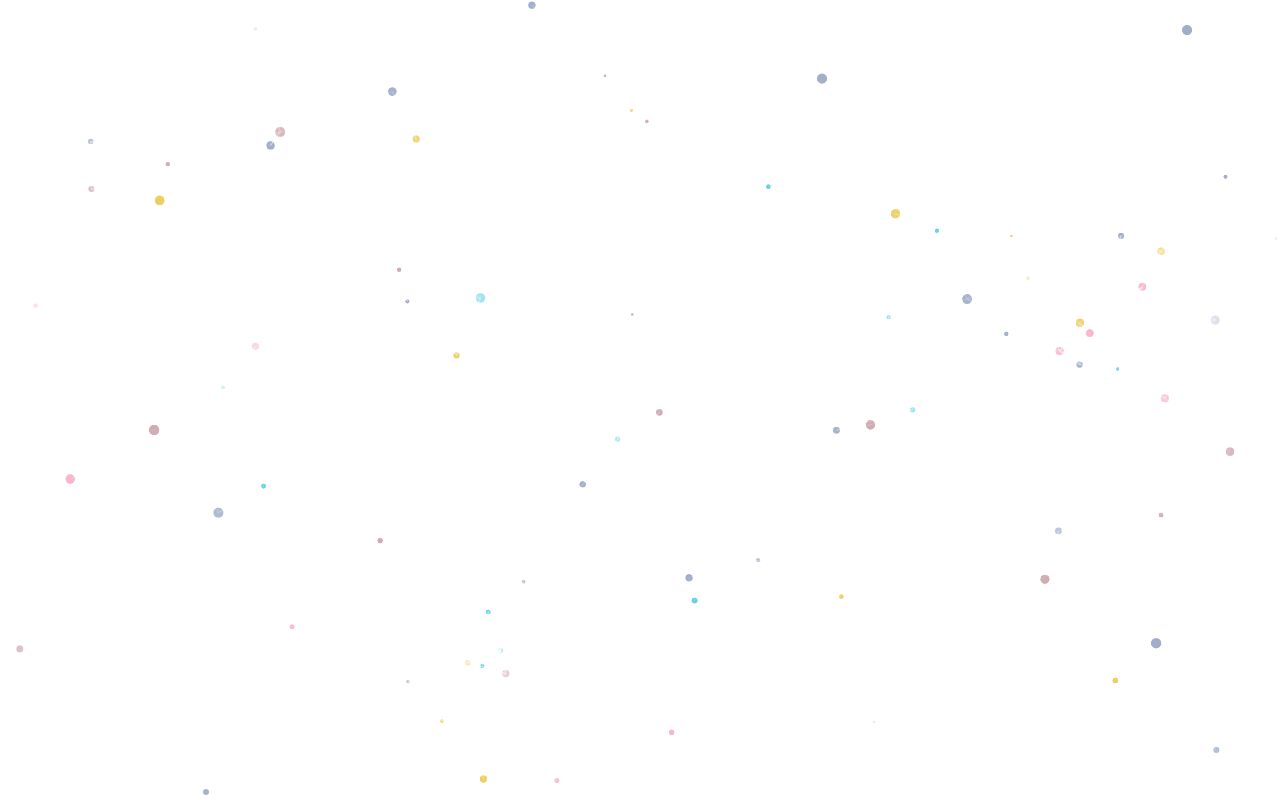
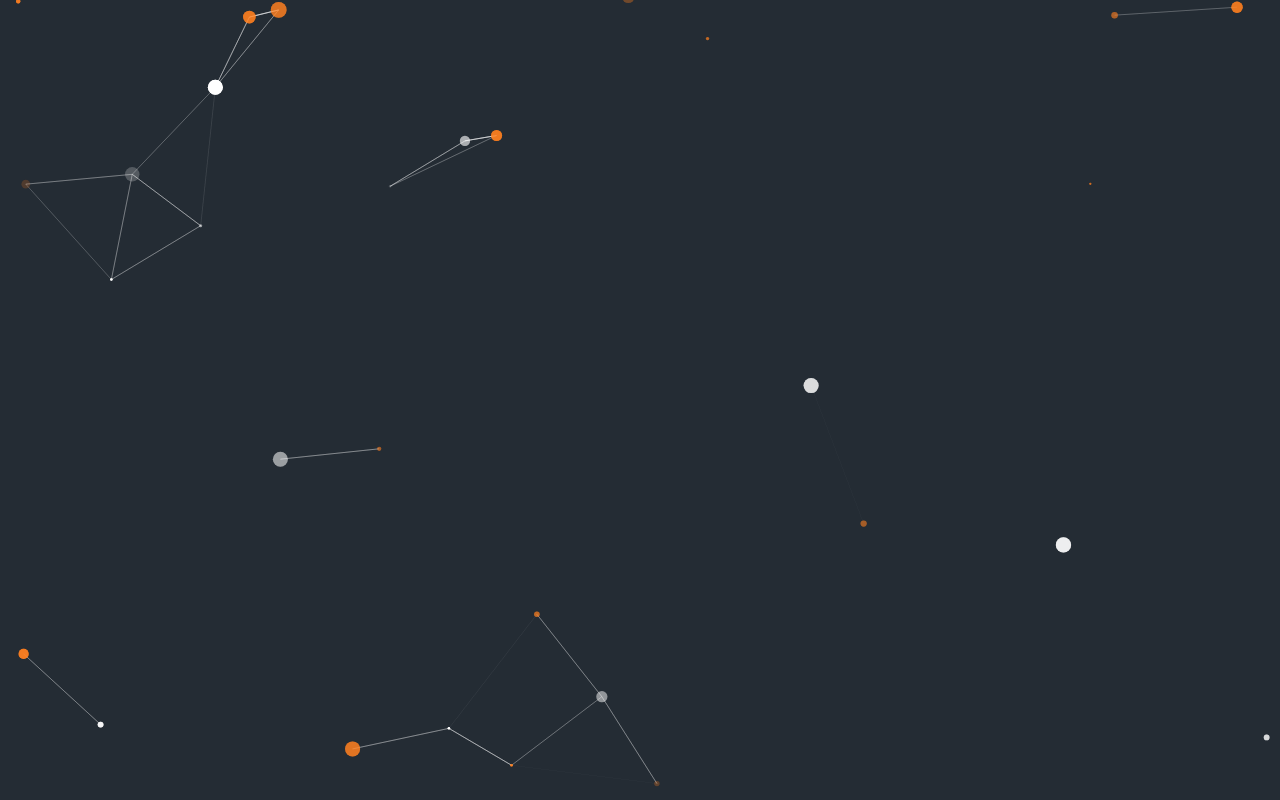
Before and after one commit to APB10/Portfolio, a Next.js app: page / in a window 1280 px wide. Built offline with nearby package versions, Linux system fonts and the light colour scheme.

Commit message:
Added Header component, Starting home page screen

```diff
--- /dev/null
+++ b/components/Header.js
@@ -0,0 +1,14 @@
+import React from 'react'
+
+function Header() {
+    return (
+        <div className="grid place-content-center h-screen position: relative">
+            <h1 className=" text-3xl text-white text-center">Hello, I'm  <span className="text-yellow-600"> Ali P. Bouraki. </span>
+            <h1> I'm a Web Developer </h1> </h1>
+            <button className="text-purple-500 bg-white px-10 py-4 shadow-md rounded-full font-bold my-4
+            hover:shadow-xl active:scale-90 transition duration-150">View my protfolio</button>
+        </div>
+    )
+}
+
+export default Header
--- a/components/ParticlesBackground.js
+++ b/components/ParticlesBackground.js
@@ -3,7 +3,8 @@
 import particlesConfig from "../config/particle-config";
 
 export default function ParticleBackground() {
+
     return(
-        <Particles params= { particlesConfig }></Particles>
+        <Particles className="postion: fixed z-[-1]"  params= { particlesConfig }></Particles>
     );
 }
--- a/config/particle-config.js
+++ b/config/particle-config.js
@@ -1,14 +1,18 @@
 const particlesConfig = {
+    background : {
+        "color": "#242c34",
+    },
+
     particles: {
       number: {
-        value: 80,
+        value: 30,
         density: {
           enable: false,
           value_area: 800
         }
       },
       color: {
-        value:  ["#eecd60", "#5ecfe4", "#f9b5c9", "#d0abb3", "#a1aeca"]
+        value:  ["#FD7F20", "#ffffff"]
       },
       shape: {
         type: "circle",
@@ -31,12 +35,12 @@
         anim: {
           enable: false,
           speed: 1,
-          opacity_min: 0.1,
+          opacity_min: 0.5,
           sync: false
         }
       },
       size: {
-        value: 5,
+        value: 8,
         random: true,
         anim: {
           enable: false,
@@ -54,10 +58,10 @@
       },
       move: {
         enable: true,
-        speed: 3,
+        speed: 1,
         direction: "none",
         random: false,
-        straight: false,
+        straight: true,
         out_mode: "out",
         bounce: false,
         attract: {
@@ -71,11 +75,11 @@
       detect_on: "canvas",
       events: {
         onhover: {
-          enable: true,
+          enable: false,
           mode: "grab"
         },
         onclick: {
-          enable: true,
+          enable: false,
           mode: "bubble"
         },
         resize: true
--- a/pages/index.js
+++ b/pages/index.js
@@ -1,9 +1,6 @@
 import Head from 'next/head'
+import Header from '../components/Header'
 import ParticleBackground from '../components/ParticlesBackground'
-
-
-
-
 
 export default function Home() {
   return (
@@ -12,6 +9,7 @@
         <title>APB Portfolio</title>
         <link rel="icon" href="favicon.ico" />
       </Head>
+      <Header />
       <ParticleBackground />
     </div>
   )
```
